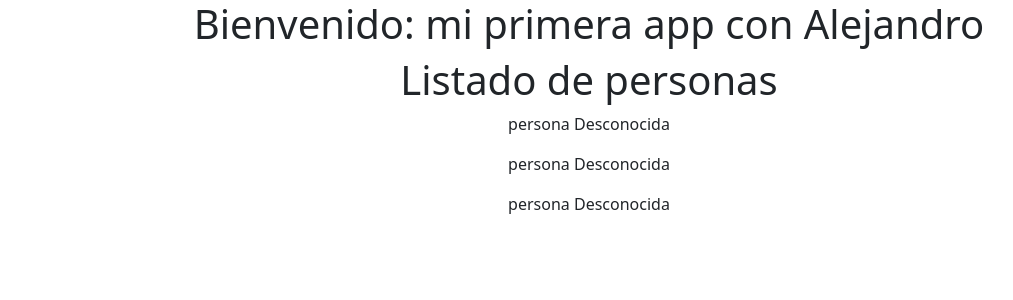
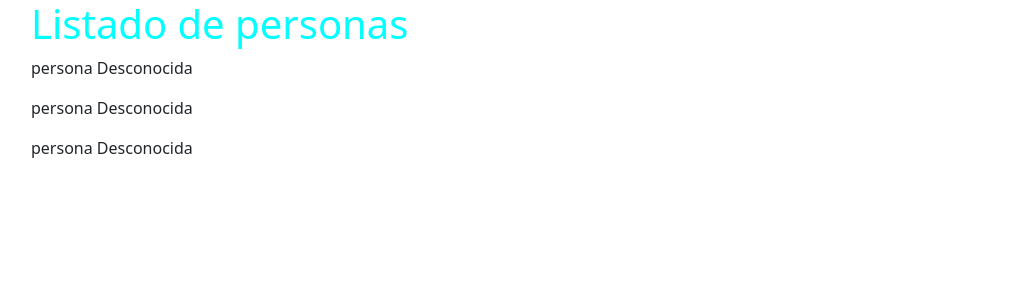
Before and after one commit to alejandrozeb/Angular2021, an Angular app in the folder mi-primera-app/: page / in a window 1280 px wide. Shown: the top 300 px of the page, without its empty margins (51-1064 px from the left). Built offline with nearby package versions, Linux system fonts and the light colour scheme.

Commit message:
{add} agregando css a los componentes

```diff
--- a/mi-primera-app/src/app/app.component.html
+++ b/mi-primera-app/src/app/app.component.html
@@ -1,6 +1 @@
-    <!-- agregamos el persona comopnent -->
-    <div style="text-align: center;" >
-        <h1>Bienvenido: {{title}}</h1>
-        <!-- usar el componente usamos el selector-->
-        <app-personas></app-personas>
-    </div>
+<app-personas></app-personas>
--- /dev/null
+++ b/mi-primera-app/src/app/personas/personas.component.css
@@ -0,0 +1,3 @@
+h1{
+    color: aqua;
+}
--- a/mi-primera-app/src/app/personas/personas.component.html
+++ b/mi-primera-app/src/app/personas/personas.component.html
@@ -1,5 +1,10 @@
-<h1>Listado de personas</h1>
-
-<app-persona></app-persona>
-<app-persona></app-persona>
-<app-persona></app-persona>
+<div class="container">
+  <div class="row">
+    <div class="col">
+      <h1>Listado de personas</h1>
+      <app-persona></app-persona>
+      <app-persona></app-persona>
+      <app-persona></app-persona>
+    </div>
+  </div>
+</div>
--- a/mi-primera-app/src/app/personas/personas.component.ts
+++ b/mi-primera-app/src/app/personas/personas.component.ts
@@ -4,8 +4,9 @@ import { Component } from "@angular/core";
 //traemos el decorador
 @Component({
     selector: 'app-personas',    //nombre en hmtl
-    //templateUrl: './personas.component.html',//ruta template
-    template: '<h1>Listado de personas</h1><app-persona></app-persona><app-persona></app-persona><app-persona></app-persona>',//agregamos directamente el html de del componente y de perona inline podemos interpolar para usar espacios
+    templateUrl: './personas.component.html',//ruta template
+    //template: '<h1>Listado de personas</h1><app-persona></app-persona><app-persona></app-persona><app-persona></app-persona>',//agregamos directamente el html de del componente y de perona inline podemos interpolar para usar espacios
+    styleUrls: ['./personas.component.css']
 })
 export class PersonasComponent{
 
```
Also changed, not shown: 1 other file (tests, documents, lock files or other folders).
